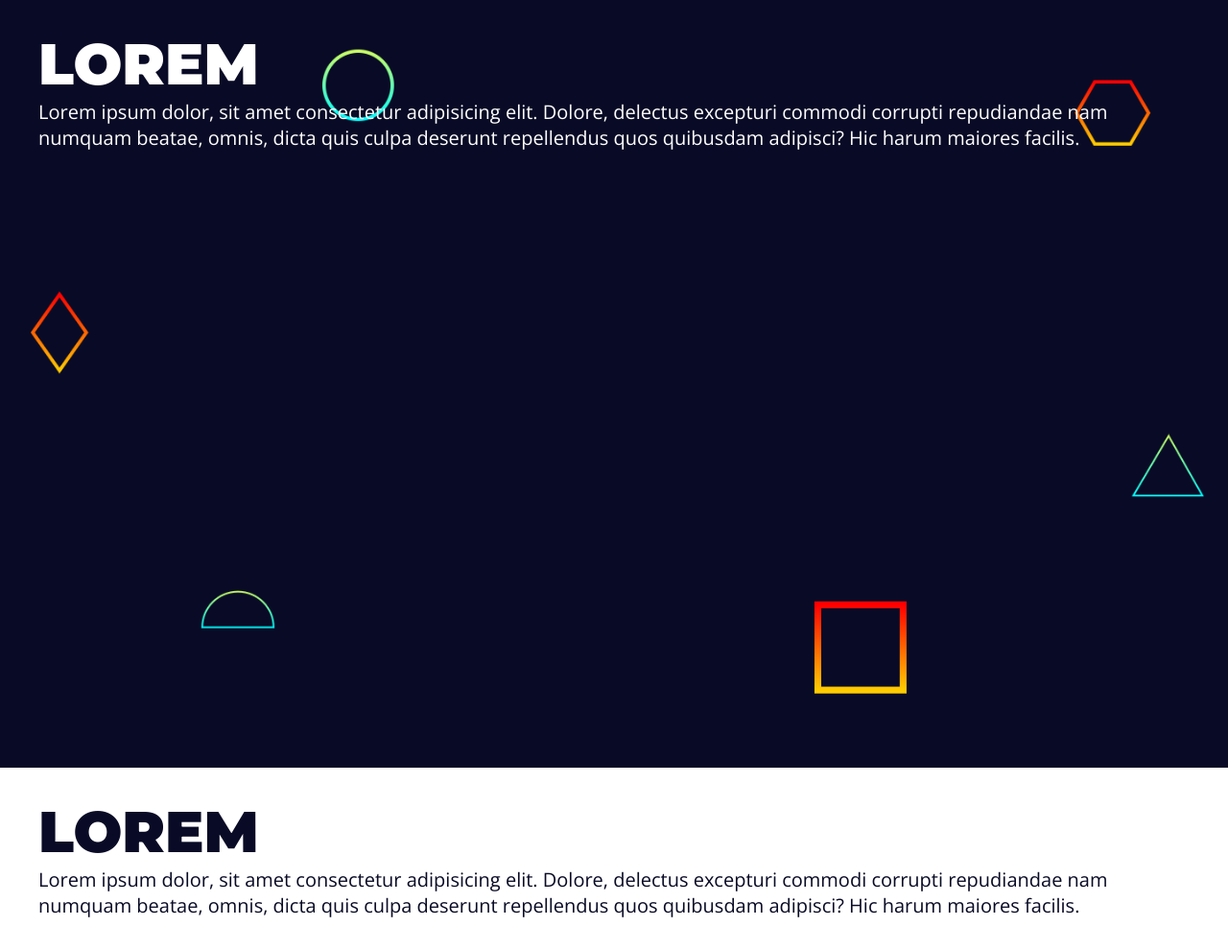
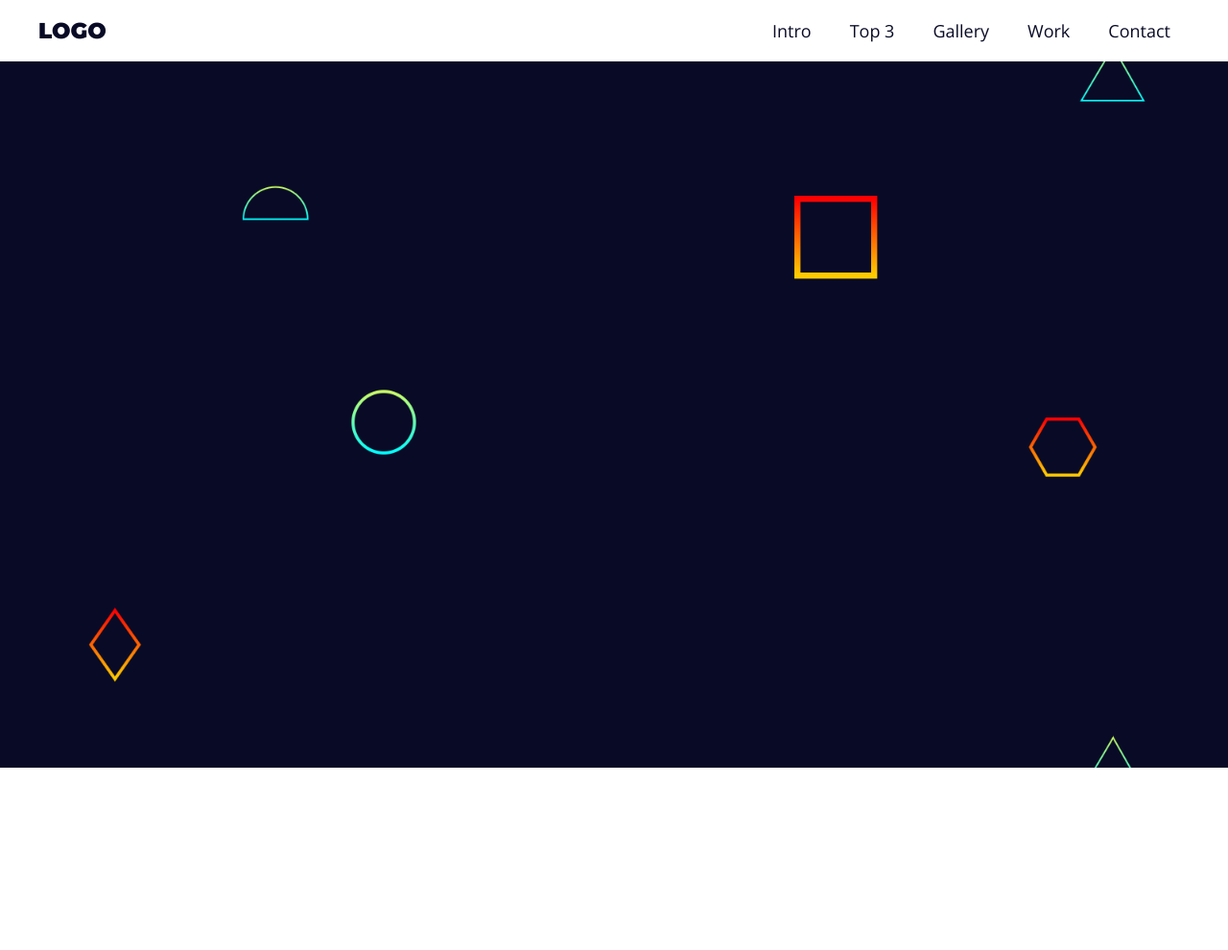
Before and after one commit to PedroPrazz/landing-page, a plain HTML site: page index.html in a window 1280 px wide. Shown: the whole page at 96% size. After the commit the page ends 800 px from the top, so only its background shows below. Drawn offline with nearby package versions, Linux system fonts and the light colour scheme.

Commit message:
creating menu landing page

```diff
--- a/assets/css/styles.css
+++ b/assets/css/styles.css
@@ -1,6 +1,7 @@
 :root {
    --primary-color:#090b26;
    --white-color:#FFFFFF;
+   --light-grat-color: #EEEEEE;
    --gap: 3rem;
 }
 
@@ -57,6 +58,10 @@ font-family: 'Open Sans', sans-serif;
     font-size: 3.5rem;
  }
 
+a {
+   text-decoration: none;
+ }
+
 .main-bg {
     background-image: url('../img/main-bg.png');
     background-size: cover;
@@ -77,3 +82,59 @@ font-family: 'Open Sans', sans-serif;
 .section {
    min-height: 100vh;
  }
+
+.menu {
+   background: var(--white-color);
+   position: fixed;
+   top: 0;
+   left: 0;
+   right: 0;
+   width: 100%;
+   border-bottom: 1 px solid var(--light-grat-color);
+ }
+
+.menu-content {
+   display: flex;
+   justify-content: space-between;
+   align-items: center;
+   padding-top: 0;
+   padding-bottom: 0;
+ }
+
+.menu h1{
+   font-size: 2.3rem;
+   color: var(--primary-color);
+ }
+
+.menu h1 a{
+   color: inherit;
+ }
+
+.menu ul {
+   list-style: none;
+   display: flex;
+ }
+
+.menu ul li a {
+   display: block;
+   padding: 2rem;
+   font-size: 1.8rem;
+   color: var(--primary-color);
+   position: relative;
+ }
+
+.menu ul li a::after {
+   content: '';
+   position: absolute;
+   bottom: 1rem;
+   left: 50%;
+   width: 0;
+   height: 0.2rem;
+   background: crimson;
+   transition: all 300ms ease-in-out;
+ }
+
+.menu ul li a:hover::after {
+   width: 50%;
+   left: 25%;
+ }
--- a/index.html
+++ b/index.html
@@ -10,18 +10,22 @@
     <link rel="stylesheet" href="assets/css/styles.css">
     <title>Landing Page</title>
 </head>
-<body>
-    <section class="main-bg section">
-        <div class="main-content">
-            <h1>Lorem</h1>
-            <p>Lorem ipsum dolor, sit amet consectetur adipisicing elit. Dolore, delectus excepturi commodi corrupti repudiandae nam numquam beatae, omnis, dicta quis culpa deserunt repellendus quos quibusdam adipisci? Hic harum maiores facilis.</p>
-        </div>
-    </section>
-    <section class="white-bg section">
-        <div class="main-content">
-            <h1>Lorem</h1>
-            <p>Lorem ipsum dolor, sit amet consectetur adipisicing elit. Dolore, delectus excepturi commodi corrupti repudiandae nam numquam beatae, omnis, dicta quis culpa deserunt repellendus quos quibusdam adipisci? Hic harum maiores facilis.</p>
-        </div>
-    </section>
+<body class="main-bg">
+    <aside class="menu">
+     <section class="main-content menu-content">
+        <h1>
+            <a href="#">LOGO</a>
+        </h1>
+        <nav>
+            <ul>
+                <li><a href="#">Intro</a></li>
+                <li><a href="#">Top 3</a></li>
+                <li><a href="#">Gallery</a></li>
+                <li><a href="#">Work</a></li>
+                <li><a href="#">Contact</a></li>
+            </ul>
+        </nav>
+     </section>
+    </aside>
 </body>
 </html>
```
Lines whose indentation alone changed are shown as unchanged.
